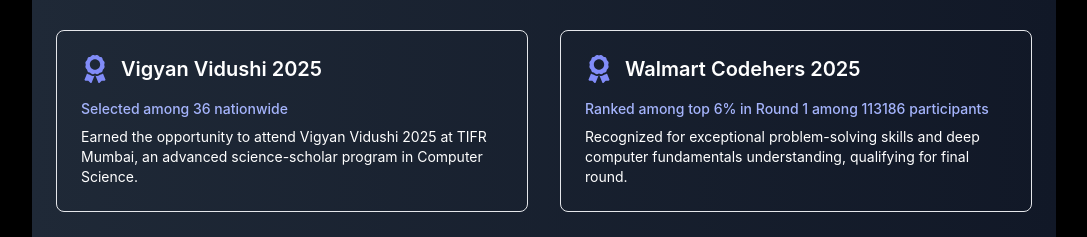
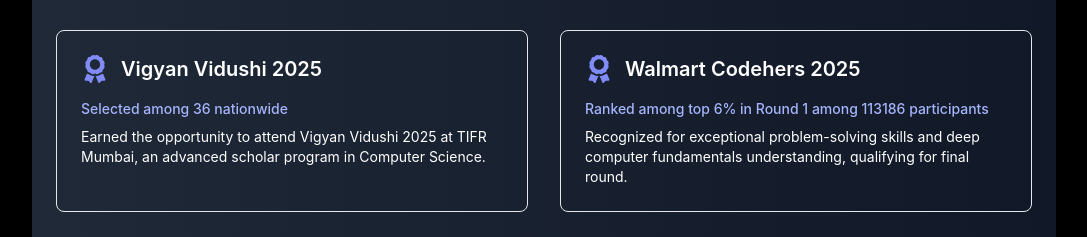
Before and after one commit to pri998/My-Portfolio, a React (Vite) app: page / in a window 1280 px wide. Shown: the part 2700-2937 px from the top of the page, without its empty margins (96-1183 px from the left). Built offline with nearby package versions, Linux system fonts and the light colour scheme.

Commit message:
update achievements

```diff
--- a/src/components/Achievements.jsx
+++ b/src/components/Achievements.jsx
@@ -18,7 +18,7 @@
     title: "Vigyan Vidushi 2025",
     subtitle: "Selected among 36 nationwide",
     description:
-      "Earned the opportunity to attend Vigyan Vidushi 2025 at TIFR Mumbai, an advanced science-scholar program in Computer Science.",
+      "Earned the opportunity to attend Vigyan Vidushi 2025 at TIFR Mumbai, an advanced scholar program in Computer Science.",
   },
   {
     title: "Walmart Codehers 2025",
```
